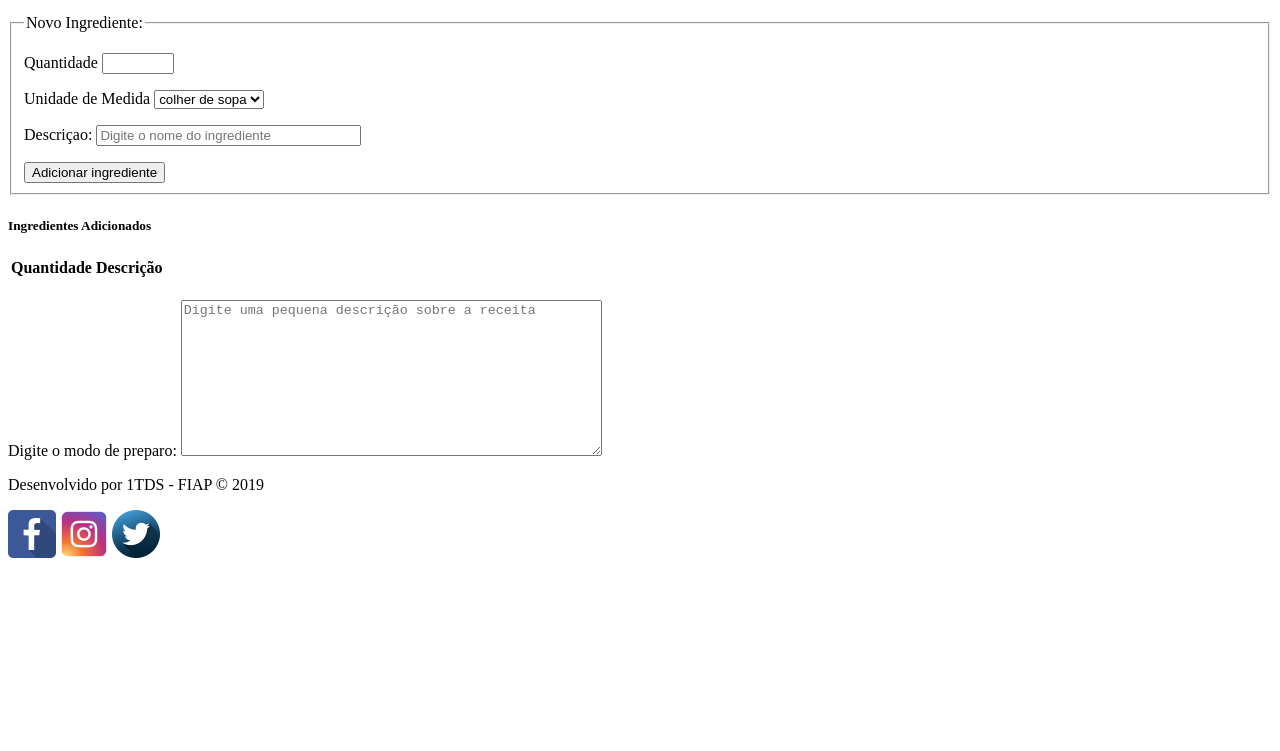
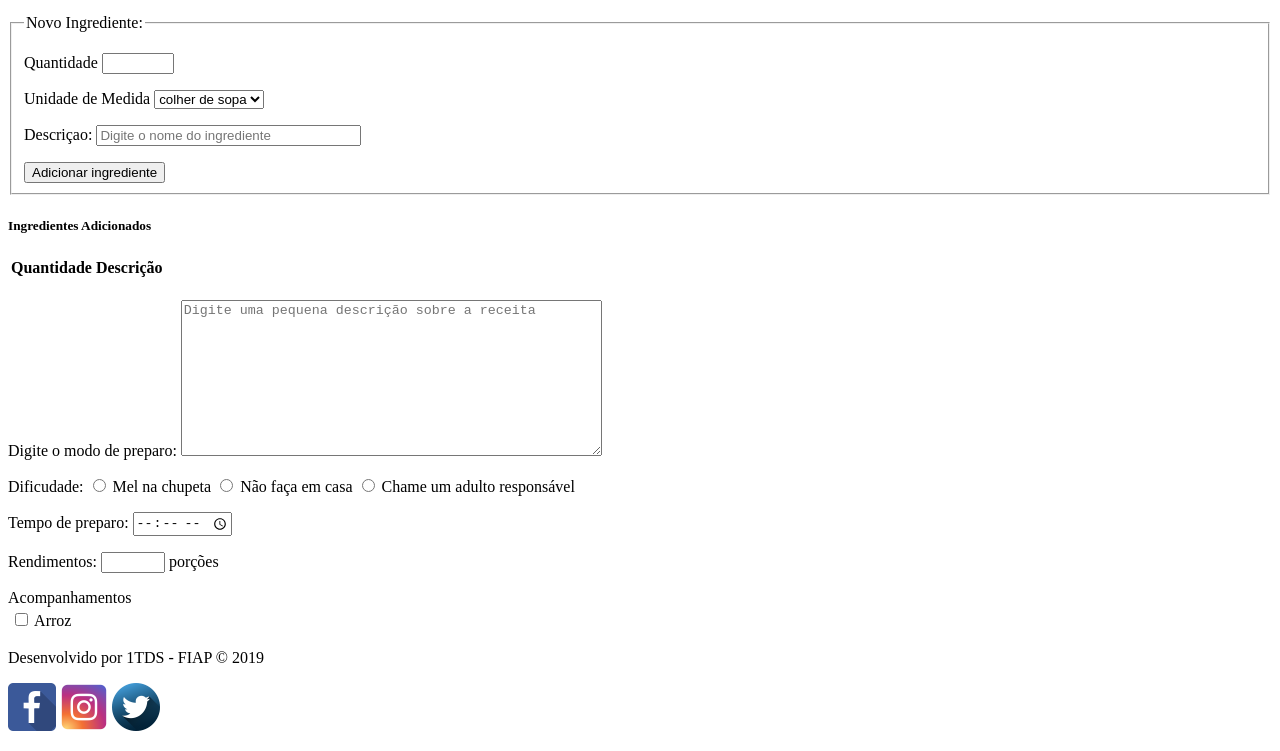
Before and after one commit to breno-sapucaia/responsive-web-development-exercises, a plain HTML site: page palmirinha/cadastrar.html in a window 1280 px wide. Shown: the part 510-1261 px from the top of the page. Before the commit the page ends 1088 px from the top, so only its background shows below. Drawn offline with Linux system fonts and the light colour scheme.

Commit message:
Funcionalidade de cadastro e nova receita finalizadas

```diff
--- a/palmirinha/cadastrar.html
+++ b/palmirinha/cadastrar.html
@@ -88,6 +88,40 @@
       <p><label for="modo-preparo">Digite o modo de preparo:
         <textarea id="modo-de-preparo" name="modo-de-preparo" placeholder="Digite uma pequena descrição sobre a receita" cols="50" rows="10"></textarea>
       </label></p>
+      <p>
+        Dificudade:
+        <input id="facil" type="radio" name="dificuldade" value="f" onclick='clique()'/>
+        <label for="facil">Mel na chupeta</label>
+        <input id="medio" type="radio" name="dificuldade" value="m"/>
+        <label for="medio">Não faça em casa</label>
+        <input id="dificil" type="radio" name="dificuldade" value="d"/>
+        <label for="dificil">Chame um adulto responsável</label>
+      </p>
+      <p>
+        Tempo de preparo:
+        <input type="time" name="tempo-de-preparo"/>
+      </p>
+      <p>
+        Rendimentos:
+        <input type="number" name="rendimento" min="1" max="100">
+        porções
+      </p>
+      <p>
+        Acompanhamentos <br />
+        <table>
+          <tr>
+            <td>
+              <label>
+                <input type="checkbox" name="acompanhamentos" value="arroz" />
+                Arroz
+              </label>
+            </td>
+            <td></td>
+            <td></td>
+          </tr>
+        </table>
+      </p>
+
     </div>
 
     <div id="rodape">
@@ -98,6 +132,11 @@
           <img src="img/tw.png"/>
       </p>
     </div>
-
+    <script type="text/javascript">
+    function clique(){
+        teste = "Você selecionou a opção fácil"
+        alert(teste);
+    }
+    </script>
   </body>
 </html>
```
